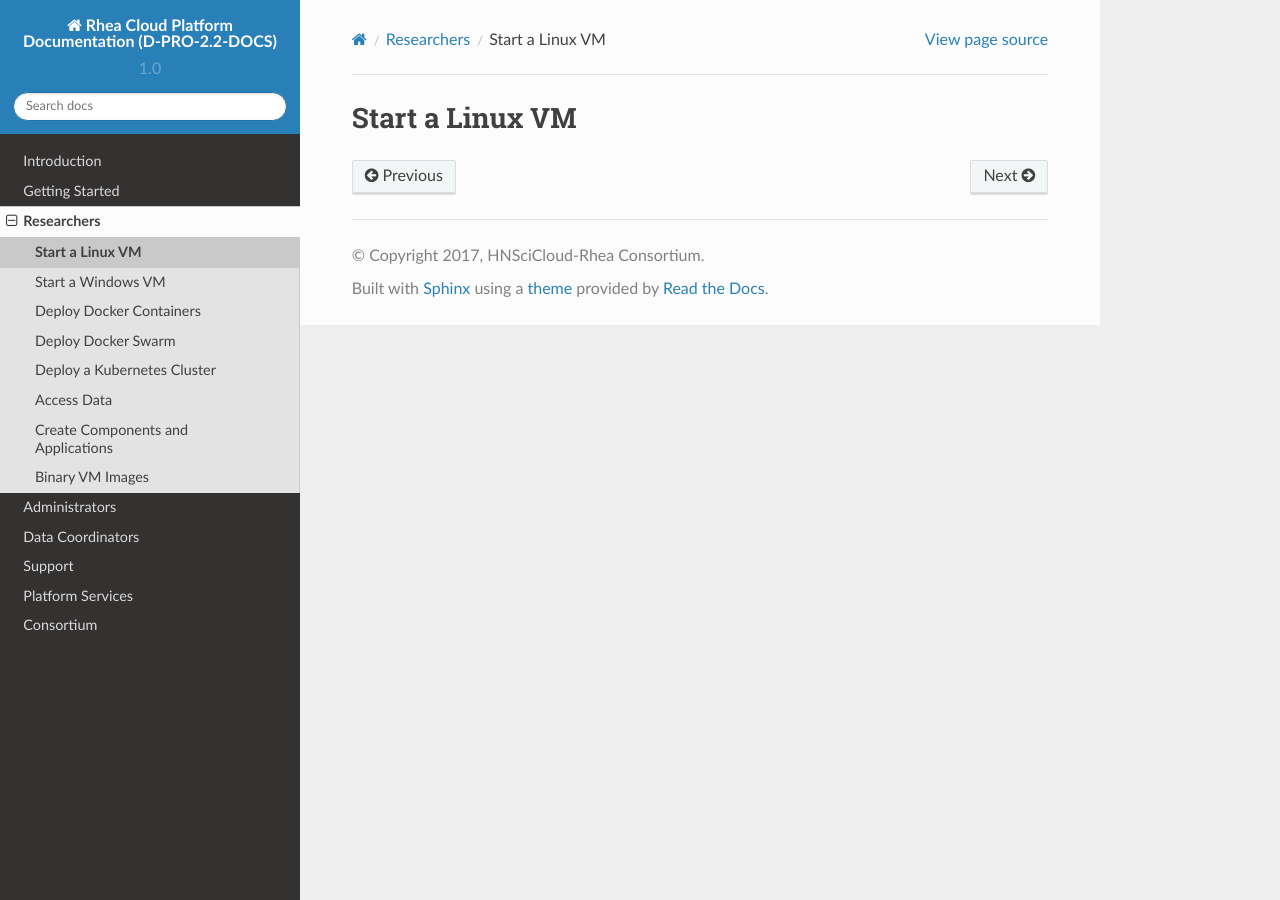
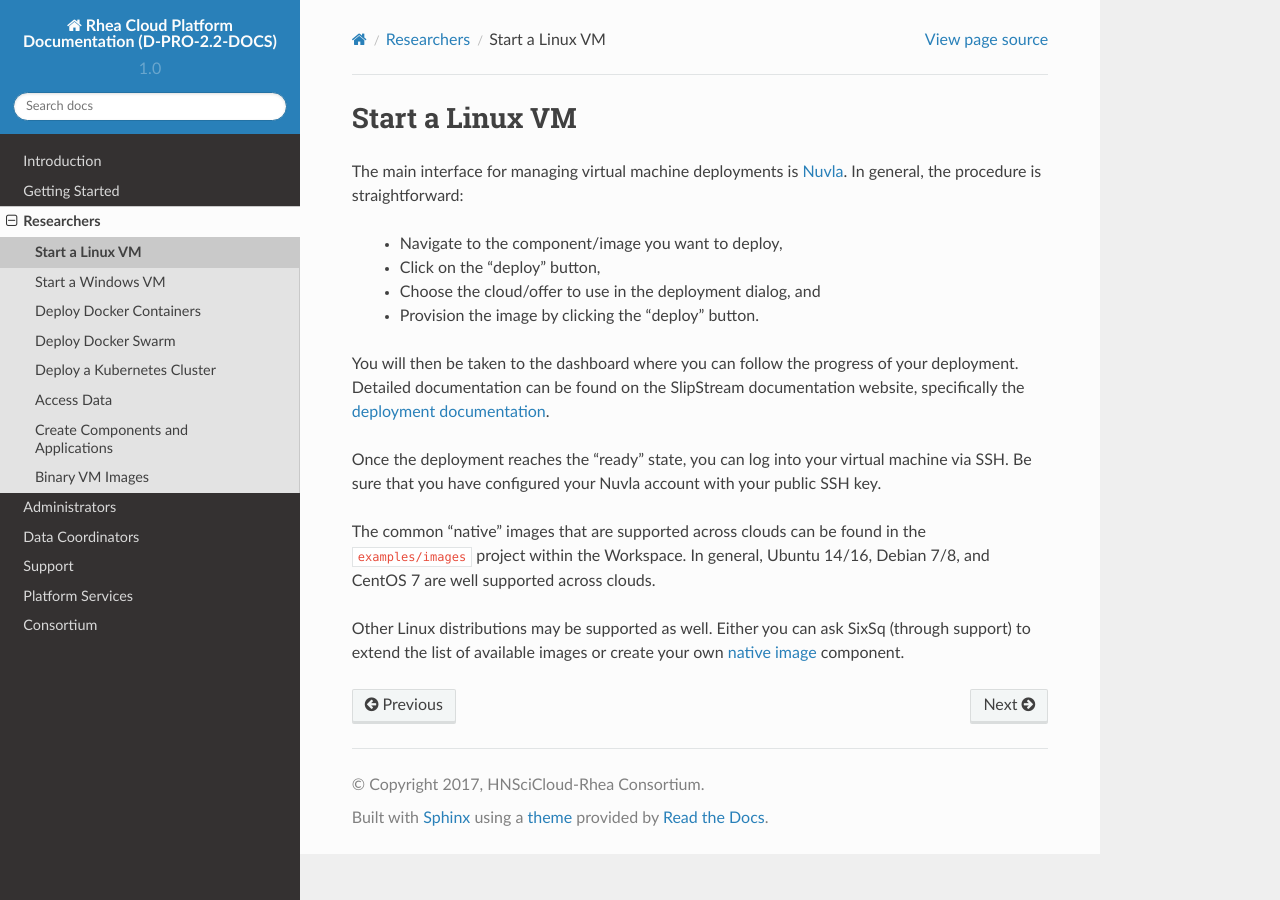
Before and after one commit to teamputtygen/hn-docs, a Sphinx documentation site: the page built from docs/researcher/linux-vm.rst, in a window 1280 px wide. Built offline with Sphinx 7.4.7 and the Read the Docs theme 2.0.0, drawn with Linux system fonts in a browser that asks for light colours.

Commit message:
add basic linux/windows deployment instructions

```diff
--- a/docs/researcher/linux-vm.rst
+++ b/docs/researcher/linux-vm.rst
@@ -1,2 +1,34 @@
 Start a Linux VM
 ================
+
+The main interface for managing virtual machine deployments is
+Nuvla_.  In general, the procedure is straightforward:
+
+ - Navigate to the component/image you want to deploy,
+ - Click on the "deploy" button,
+ - Choose the cloud/offer to use in the deployment dialog, and
+ - Provision the image by clicking the "deploy" button.
+
+You will then be taken to the dashboard where you can follow the
+progress of your deployment.  Detailed documentation can be found on
+the SlipStream documentation website, specifically the `deployment
+documentation`_.
+
+Once the deployment reaches the "ready" state, you can log into your
+virtual machine via SSH.  Be sure that you have configured your Nuvla
+account with your public SSH key.
+
+The common "native" images that are supported across clouds can be
+found in the ``examples/images`` project within the Workspace. In
+general, Ubuntu 14/16, Debian 7/8, and CentOS 7 are well supported
+across clouds.
+
+Other Linux distributions may be supported as well. Either you can ask
+SixSq (through support) to extend the list of available images or
+create your own `native image`_ component.
+
+.. _Nuvla: https://nuv.la
+
+.. _`deployment documentation`: http://ssdocs.sixsq.com/en/latest/tutorials/ss/images.html#deploy-a-vm
+
+.. _`native image`: http://ssdocs.sixsq.com/en/latest/tutorials/ss/images.html#native-images
```
Also changed, not shown: docs/researcher/windows-vm.rst (+23 -0 lines).
